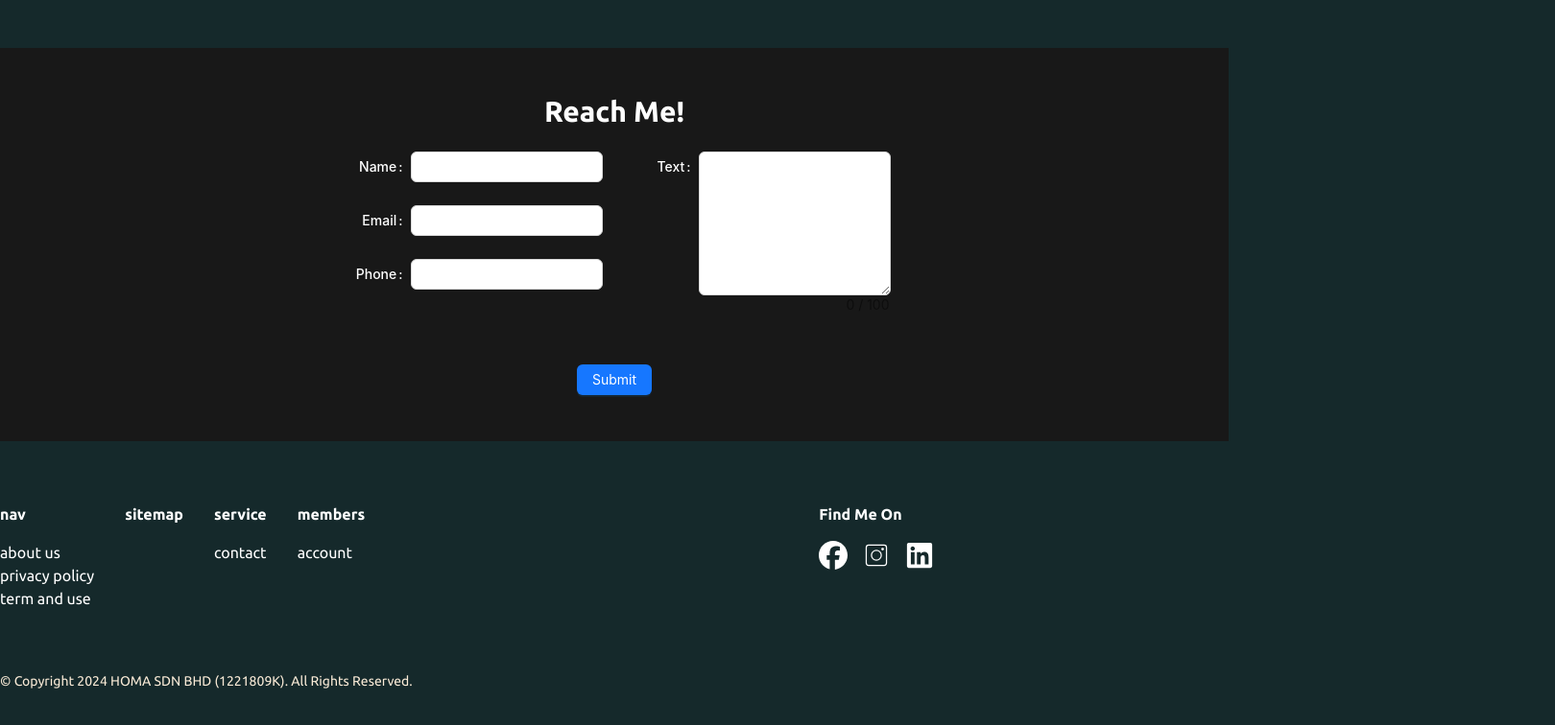
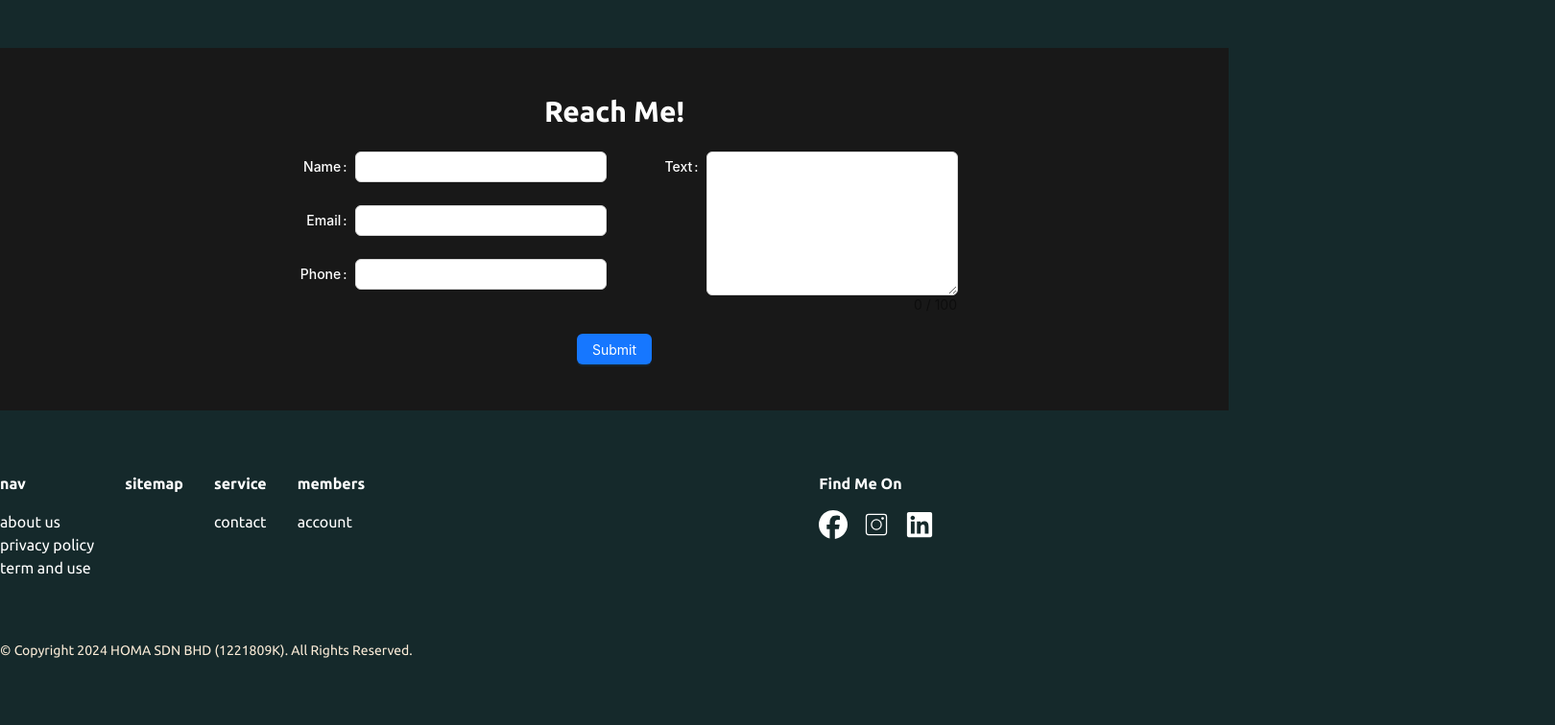
Before and after one commit to hazimba/user-app, a Next.js app: page / in a window 1280 px wide. Shown: the part 3780-4536 px from the top of the page at 96% size, 1620 px wide, since content can reach past the window. Built offline with nearby package versions, Linux system fonts and the light colour scheme.

Commit message:
reach me amend

```diff
--- a/src/app/Main/ReachMe.tsx
+++ b/src/app/Main/ReachMe.tsx
@@ -29,18 +29,17 @@ const ReachMe = () => {
       </div>
       <Form
         name="contact"
-        labelCol={{ span: 7, style: { color: 'white' } }}
-        wrapperCol={{ span: 16 }}
-        style={{ maxWidth: 600 }}
+        labelCol={{ span: 6 }}
+        style={{ width: '100%', display: 'flex', justifyContent: 'center', maxWidth: 600 }}
         onFinish={onFinish}
         onFinishFailed={onFinishFailed}
       >
-        <div className='flex w-screen'>
+        <div className='flex w-screen justify-center gap-4'>
           <div>
             <Form.Item
               label="Name"
               name="name"
-              style={{ width: 300 }}
+              style={{ width: 350 }}
               rules={[{ required: false, message: 'Please enter your name!' }]}
             >
               <Input />
@@ -66,20 +65,19 @@ const ReachMe = () => {
             <Form.Item
               label="Text"
               name="text"
-              style={{ width: 300 }}
+              style={{ width: 350 }}
               rules={[{ required: false, message: 'Please enter your phone number!' }]}
             >
               <Input.TextArea showCount style={{ height: '150px' }} maxLength={100} />
             </Form.Item>
           </div>
         </div>
-
-        <div className='flex justify-center pt-12'>
-          <Button type="primary" htmlType="submit">
-            Submit
-          </Button>
-        </div>
       </Form>
+      <div className='flex justify-center'>
+        <Button type="primary" htmlType="submit">
+          Submit
+        </Button>
+      </div>
     </div>
   )
 }
```
Also changed, not shown: src/app/Main/Gallery.tsx (+5 -5 lines).
